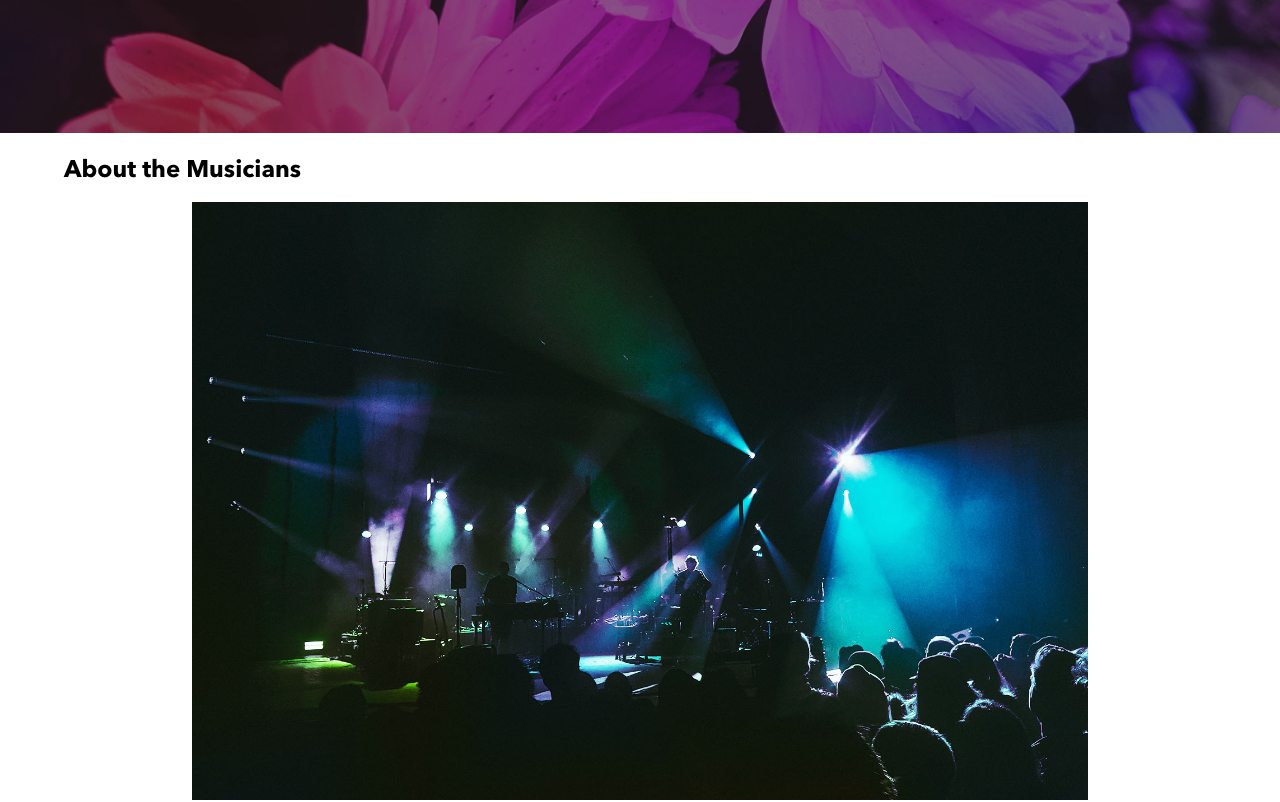
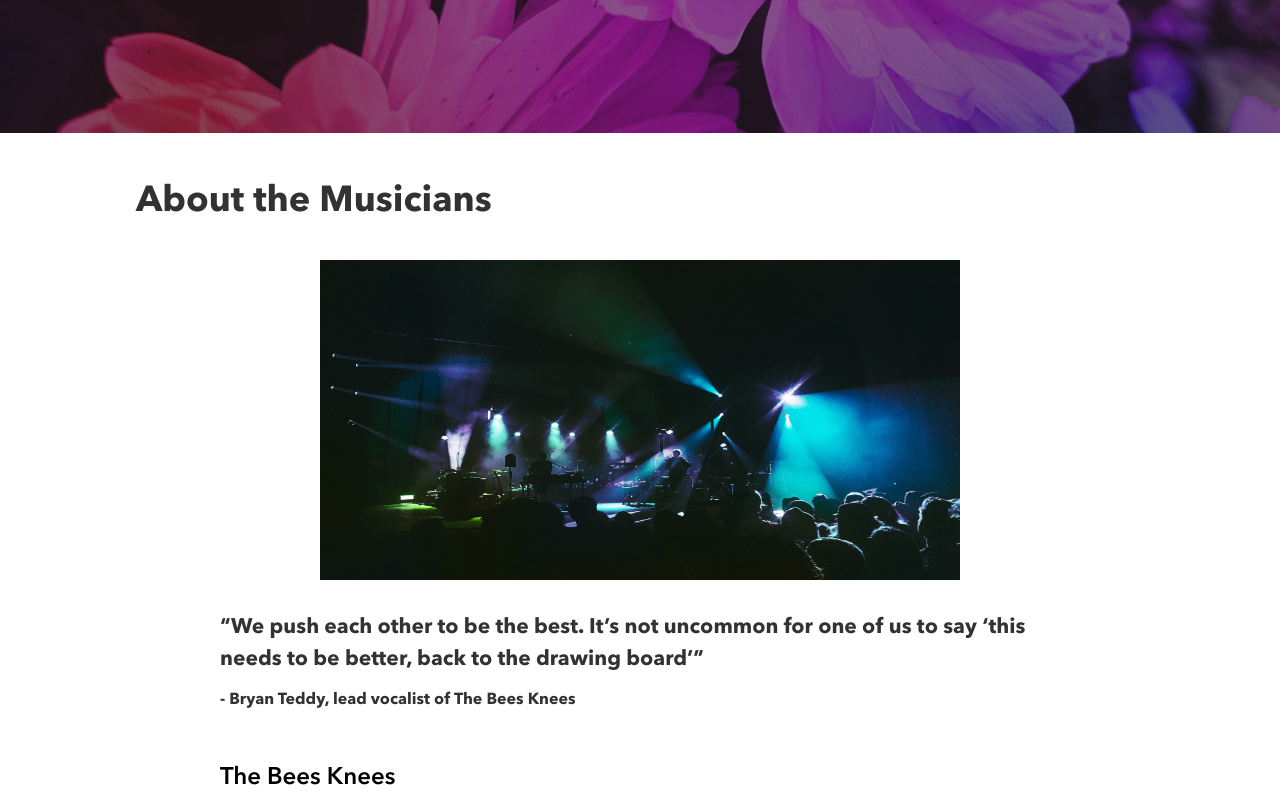
Before and after one commit to Bita-Fotovvat/bandsite, a plain HTML site: page index.html in a window 1280 px wide. Shown: the part 600-1402 px from the top of the page. Drawn offline with Linux system fonts and the light colour scheme.

Commit message:
add some minor modifications

```diff
--- a/index.html
+++ b/index.html
@@ -36,7 +36,11 @@
         </div>
     </section>
 
+
+
     <section class="content">
+      <div class="content__parent">
+
         <div class="content__headerwrapper">
             <h2 class="content__header">About the Musicians</h2>
         </div>
@@ -45,8 +49,7 @@
             “We push each other to be the best. It’s not uncommon for one of us to say ‘this needs to be better, back to the drawing board’”
         </p>
         <p class="content__quote2">
-            - Bryan Teddy, lead vocalist of The Bees
-Knees
+            - Bryan Teddy, lead vocalist of The Bees Knees
         </p>
         <h3 class="content__subheader">The Bees Knees</h3>
         <p class="content__text1">
@@ -60,6 +63,9 @@ From there, the band has soared, gaining international recognition and ranking i
         <!-- <p class="content__text2">
 From there, the band has soared, gaining international recognition and ranking in the top 10 on the Poster Charts. New fans immediately fell in love with the band’s original and organic attitude, solidifying their place as one of the hottest and fastest up and coming acts of this century. Fans affectionately refer to themselves as “The Hive” and are drawn to their candid and authentic performances on stage. Looking forward to touring in the future, The Bees Knees are currently recording their second studio album, looking to be released in late 2021.
         </p> -->
+
+      </div>
+
     </section>
 
     <section class="gallery">
--- a/styles/bio.scss
+++ b/styles/bio.scss
@@ -231,14 +231,25 @@ border-bottom: solid 4px $white;
     // &__headerwrapper{
     //     max-width: $wrapper-max-width;
     // }
+    &__parent{
+        max-width: $wrapper-max-width;
+        margin: auto;
+    }
 
     &__header{
+        color: $bandsite-black;
         font-family: Avenir;
         font-size: 1.5rem;
-        font-weight: 650;
+        font-weight: 700;
         padding-top: 1.5rem;
         padding-bottom: 1rem;
         padding-left: 5%;
+
+        @include tablet-and-desktop {
+        font-size: 2.25rem;
+        padding-top: 3rem;
+        padding-bottom: 2.25rem;
+        }
     }
 
     &__img{
@@ -249,12 +260,17 @@ border-bottom: solid 4px $white;
         margin-bottom: 1rem;
 
         @include tablet-and-desktop {
-            width: 70%;
+
+            width: 75%;
+            height: 20rem;
+            max-width: 40rem;
+
             margin-bottom: 2rem;
         }
     }
 
     &__quote1, &__quote2{
+        color: $bandsite-black;
         width: 90%;
         display: block;
         margin-left: auto;
@@ -264,34 +280,45 @@ border-bottom: solid 4px $white;
         // padding: 0 5%;
 
         font-family: Avenir;
-        font-size: 0.875rem;
+        font-size: 0.86rem;
         font-weight: 700;
         line-height: 1.5rem;
 
         @include tablet-and-desktop {
             width: 70%;
-            margin-bottom: 2rem;
+            margin-bottom: 1rem;
             font-size: 1.5rem;
             line-height: 2rem;
         }
     }
 
+    &__quote1{
+        @include tablet-and-desktop {
+        margin-bottom: 0.5rem;
+            font-size: 1.3125rem;
+        width: 75%
+        }
+    }
+
     &__quote2{
         @include tablet-and-desktop {
-        font-size: 1.125rem;
+        font-size: 1rem;
+        width: 75%;
         }
     }
 
     &__subheader{
         padding: 1.5rem 1rem 0 1rem;
+        color: black;
         font-family: Avenir;
         font-size: 0.875rem;
         font-weight: 600;
 
         @include tablet-and-desktop {
+            padding: 0;
             font-size: 1.5rem;
             margin-top: 3rem;
-            width: 70%;
+            width: 75%;
             display: block;
             margin-left: auto;
             margin-right: auto;
@@ -301,16 +328,19 @@ border-bottom: solid 4px $white;
     &__text1{
         padding: 1rem;
         font-family: Avenir;
-        font-size: 0.823rem; /*0.813 or 13px is round!*/
+        color: $bandsite-black;
+        font-size: 0.823rem;
         line-height: 1.125rem;
         font-weight: 600;
 
         @include tablet-and-desktop {
+            grid-gap: 1.5rem;
+            padding: 0;
             font-size: 0.875rem;
             margin-top: 1.5rem;
             column-count: 2;
-            line-height: 1.25rem;
-            width: 70%;
+            line-height: 1.5rem;
+            width: 75%;
             display: block;
             margin-left: auto;
             margin-right: auto;
@@ -332,9 +362,11 @@ border-bottom: solid 4px $white;
         padding-bottom: 0.5rem;
 
         @include tablet-and-desktop {
+            font-size: 2rem;
             padding-top: 3rem;
             max-width: $wrapper-max-width;
             margin: auto;
+            margin-left: 1rem;
             }
 
     }
@@ -352,6 +384,7 @@ border-bottom: solid 4px $white;
             justify-content: center;
             max-width: $wrapper-max-width;
             margin: auto;
+            padding-bottom: 2rem;
             // margin-right: 1rem;
             // margin-left: 1rem;
             }
@@ -360,6 +393,7 @@ border-bottom: solid 4px $white;
     &__photo{
         margin: 0.5rem 1rem;
         @include tablet-and-desktop {
+            margin: 0.5rem;
             max-width: 29%;
 
             }
@@ -368,6 +402,10 @@ border-bottom: solid 4px $white;
 
 .last{
     margin-bottom: 1rem;
+    @include tablet-and-desktop {
+        margin-bottom: 0.5rem;
+        }
+
 }
 
 
@@ -421,8 +459,8 @@ border-bottom: solid 4px $white;
             @include tablet-and-desktop {
             display: inline-block;
             padding-top: 3.75rem;
-            padding-left: 120%; /*might change*/
-            padding-right: 3rem;
+            padding-left: 14rem; /*might change*/
+            // padding-right: 3rem;
             // padding-top: 4rem;
             // padding-left: 1rem;
             // padding-bottom: 1rem;
@@ -450,6 +488,10 @@ border-bottom: solid 4px $white;
             line-height: 1.125rem;
             padding-left: 1rem;
             padding-top: 1rem;
+
+            @include tablet-and-desktop {
+                padding-top: 1.5rem;
+                    }
         }
 
         &--part1, &--part4, &--part7{
@@ -460,6 +502,10 @@ border-bottom: solid 4px $white;
             line-height: 1.125rem;
             padding-left: 1rem;
             padding-top: 1rem;
+
+            @include tablet-and-desktop {
+                padding-top: 1.5rem;
+                    }
         }
 
         &--wrapper{
@@ -467,6 +513,8 @@ border-bottom: solid 4px $white;
                 display: flex;
                 justify-content: space-around;
                 padding-bottom: 2.25rem;
+                padding-right: 0.5rem;
+                padding-left: 0.5rem;
                     }
         }
 
```
Also changed, not shown: styles/bio.css.
